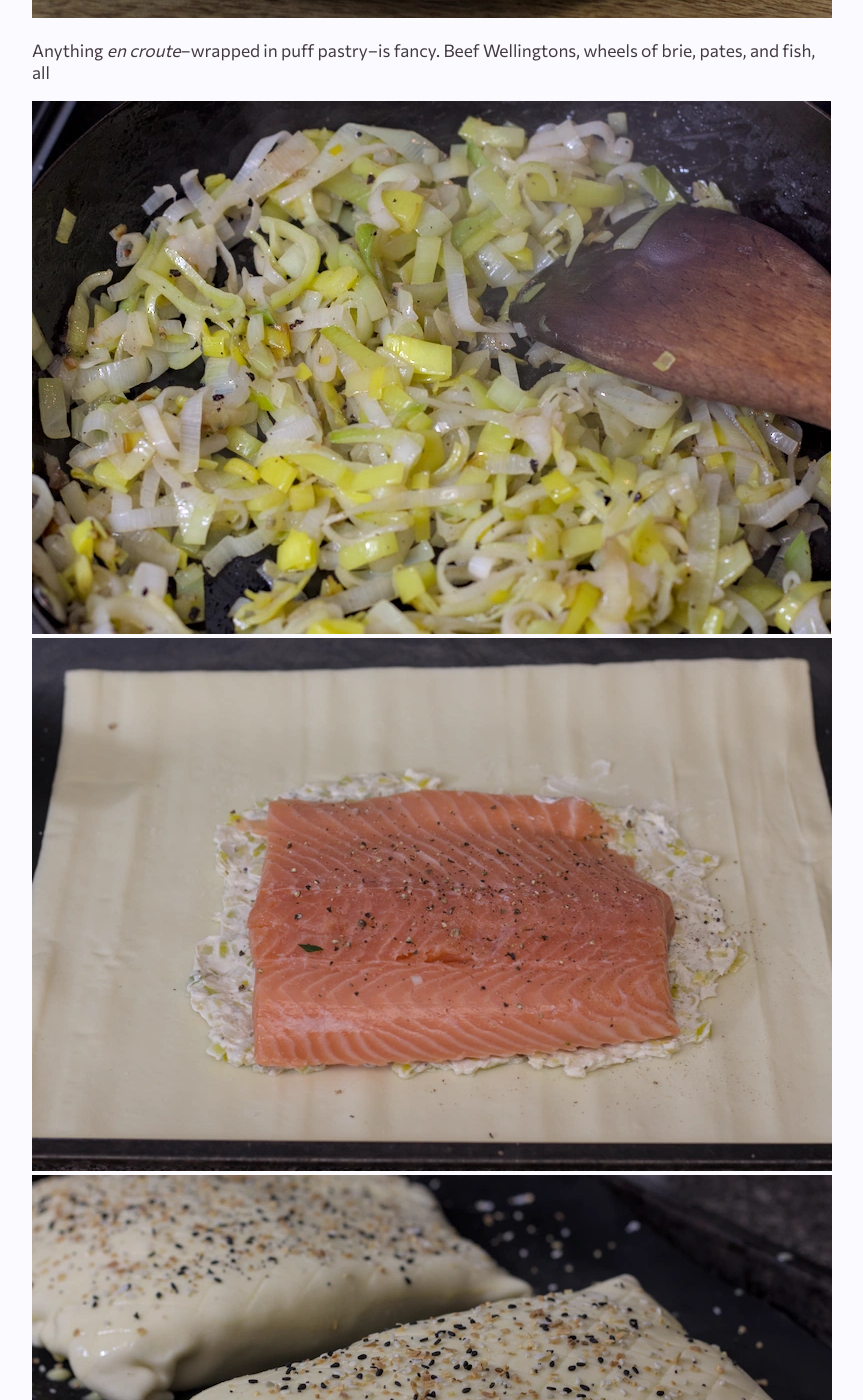
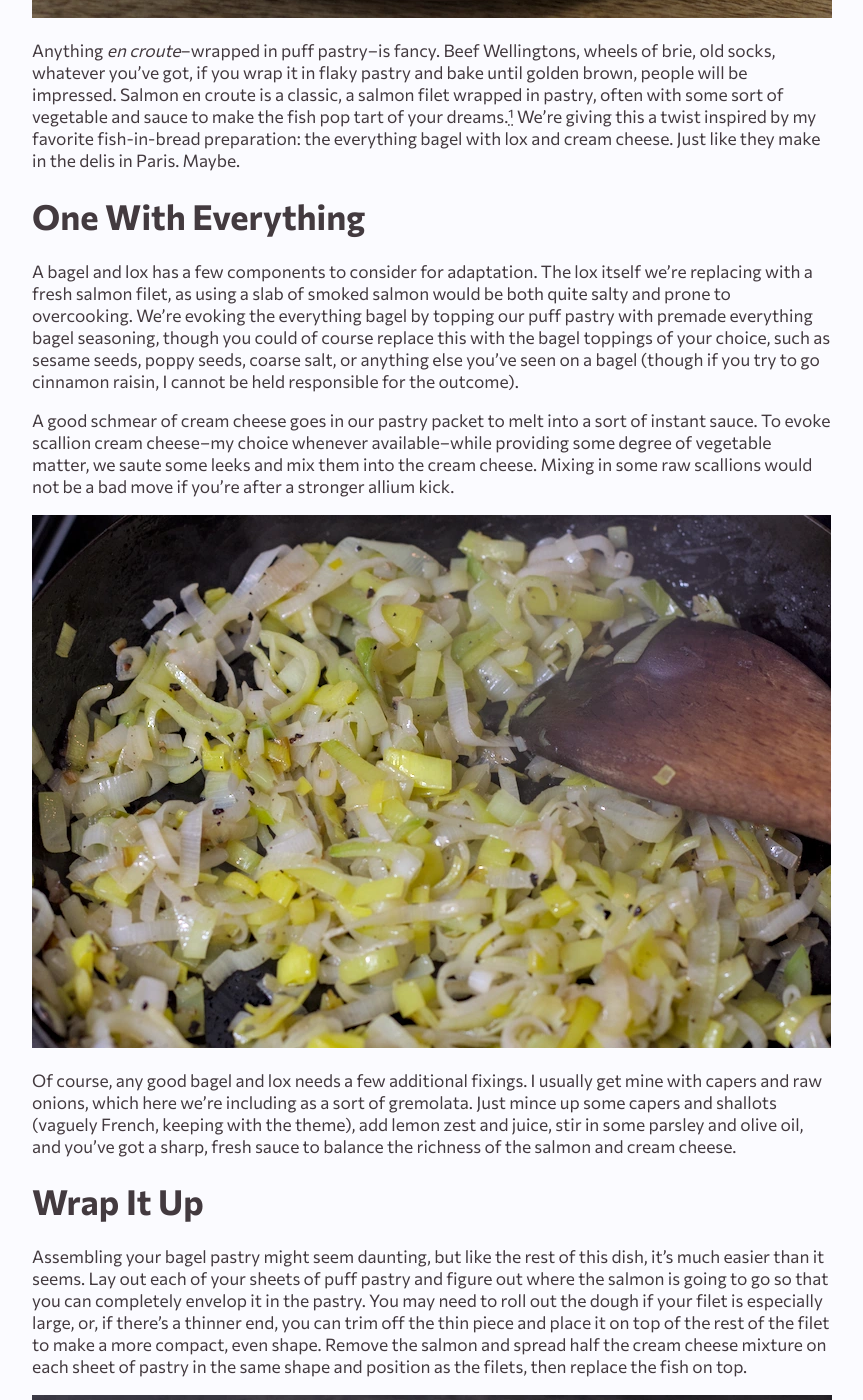
Before and after one commit to wugologist/play-with-your-food, a Jekyll site: the page built from _posts/2025-04-13-everything-bagel-salmon-en-croute.md, in a window 1280 px wide and 1400 px high, scrolled down 784 px. Shown: the whole window, without its empty margins (208-1071 px from the left). Built offline with Jekyll 4.4.1, drawn with Linux system fonts in a browser that asks for light colours; some of the changed text lies outside the part shown.

Commit message:
headnote

```diff
--- a/_posts/2025-04-13-everything-bagel-salmon-en-croute.md
+++ b/_posts/2025-04-13-everything-bagel-salmon-en-croute.md
@@ -4,15 +4,39 @@
 description:
 ---
 
-Anything *en croute*--wrapped in puff pastry--is fancy. Beef Wellingtons, wheels of brie, pates, and fish, all
+Anything *en croute*--wrapped in puff pastry--is fancy. Beef Wellingtons, wheels of brie, old socks, whatever you've got, if you wrap it in flaky pastry and bake until golden brown, people will be impressed. Salmon en croute is a classic, a salmon filet wrapped in pastry, often with some sort of vegetable and sauce to make the fish pop tart of your dreams.[¹](#notes) We're giving this a twist inspired by my favorite fish-in-bread preparation: the everything bagel with lox and cream cheese. Just like they make in the delis in Paris. Maybe.
+
+# One With Everything
+
+A bagel and lox has a few components to consider for adaptation. The lox itself we're replacing with a fresh salmon filet, as using a slab of smoked salmon would be both quite salty and prone to overcooking. We're evoking the everything bagel by topping our puff pastry with premade everything bagel seasoning, though you could of course replace this with the bagel toppings of your choice, such as sesame seeds, poppy seeds, coarse salt, or anything else you've seen on a bagel (though if you try to go cinnamon raisin, I cannot be held responsible for the outcome).
+
+A good schmear of cream cheese goes in our pastry packet to melt into a sort of instant sauce. To evoke scallion cream cheese--my choice whenever available--while providing some degree of vegetable matter, we saute some leeks and mix them into the cream cheese. Mixing in some raw scallions would not be a bad move if you're after a stronger allium kick.
 
 ![sauteed leeks](/assets/images/2025-04-13-everything-bagel-salmon-en-croute/leeks.webp)
+
+Of course, any good bagel and lox needs a few additional fixings. I usually get mine with capers and raw onions, which here we're including as a sort of gremolata. Just mince up some capers and shallots (vaguely French, keeping with the theme), add lemon zest and juice, stir in some parsley and olive oil, and you've got a sharp, fresh sauce to balance the richness of the salmon and cream cheese.
+
+# Wrap It Up
+
+Assembling your bagel pastry might seem daunting, but like the rest of this dish, it's much easier than it seems. Lay out each of your sheets of puff pastry and figure out where the salmon is going to go so that you can completely envelop it in the pastry. You may need to roll out the dough if your filet is especially large, or, if there's a thinner end, you can trim off the thin piece and place it on top of the rest of the filet to make a more compact, even shape. Remove the salmon and spread half the cream cheese mixture on each sheet of pastry in the same shape and position as the filets, then replace the fish on top.
+
 ![unwrapped salmon](/assets/images/2025-04-13-everything-bagel-salmon-en-croute/raw.webp)
+
+Wrap the pastry over the fish, press the seams to seal, and flip the whole packet over so the seams are on the bottom. You could bake this right away, but to maximize the puff and flakiness of the dough it's important that it be well-chilled before it goes into the oven. Freezing the packets for half an hour before cooking yields a better end result; just consider it an opportunity to clean up and maybe get a side dish ready.
+
 ![wrapped](/assets/images/2025-04-13-everything-bagel-salmon-en-croute/wrapped.webp)
+
+Once chilled, lightly score just the top surface of the dough with a sharp knife if you want a decorative flourish, then brush the whole thing in an egg wash and sprinkle generously with everything bagel seasoning before baking. In half an hour the salmon will be cooked through and the pastry will be golden brown and flaky, and the hardest part of the whole process is letting it rest five minutes before serving.
+
 ![cooked](/assets/images/2025-04-13-everything-bagel-salmon-en-croute/cooked.webp)
 
 ## Play Around
 
+If you're into whitefish salad, you could swap the salmon with something like trout and add raw dill and celery to the cream cheese instead of leeks.
+
+If you're inclined to get lettuce and tomato in your bagel, you can make a simple salad and convert the sauce as a quick dressing with some extra olive oil and lemon juice.
+
 ## Notes
+1. Assuming you dream of fish pop tarts. If you didn't before, you just might now.
 
 {% include recipe.html path=page.path title=page.title %}
```
Also changed, not shown: _data/recipes/2025-04-13-everything-bagel-salmon-en-croute.yml (+13 -14 lines).
